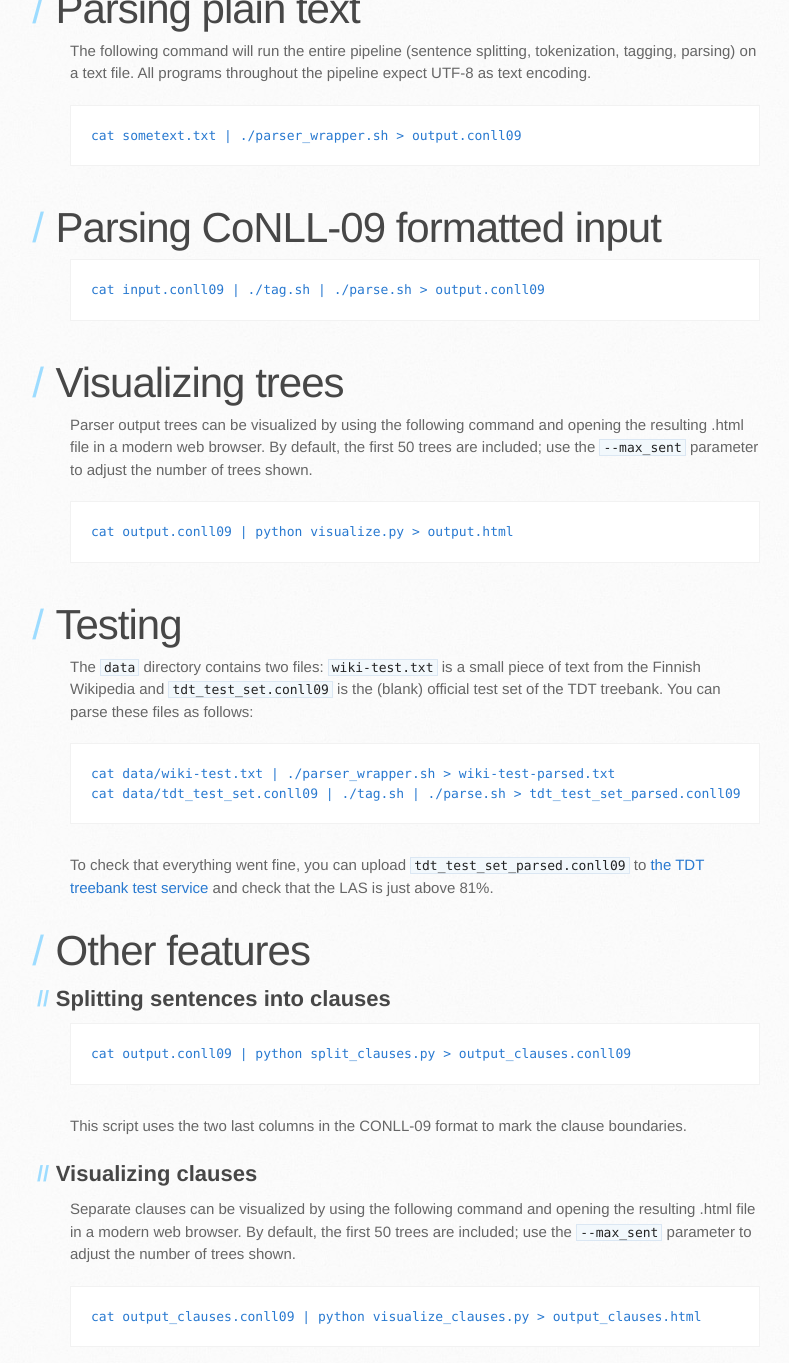
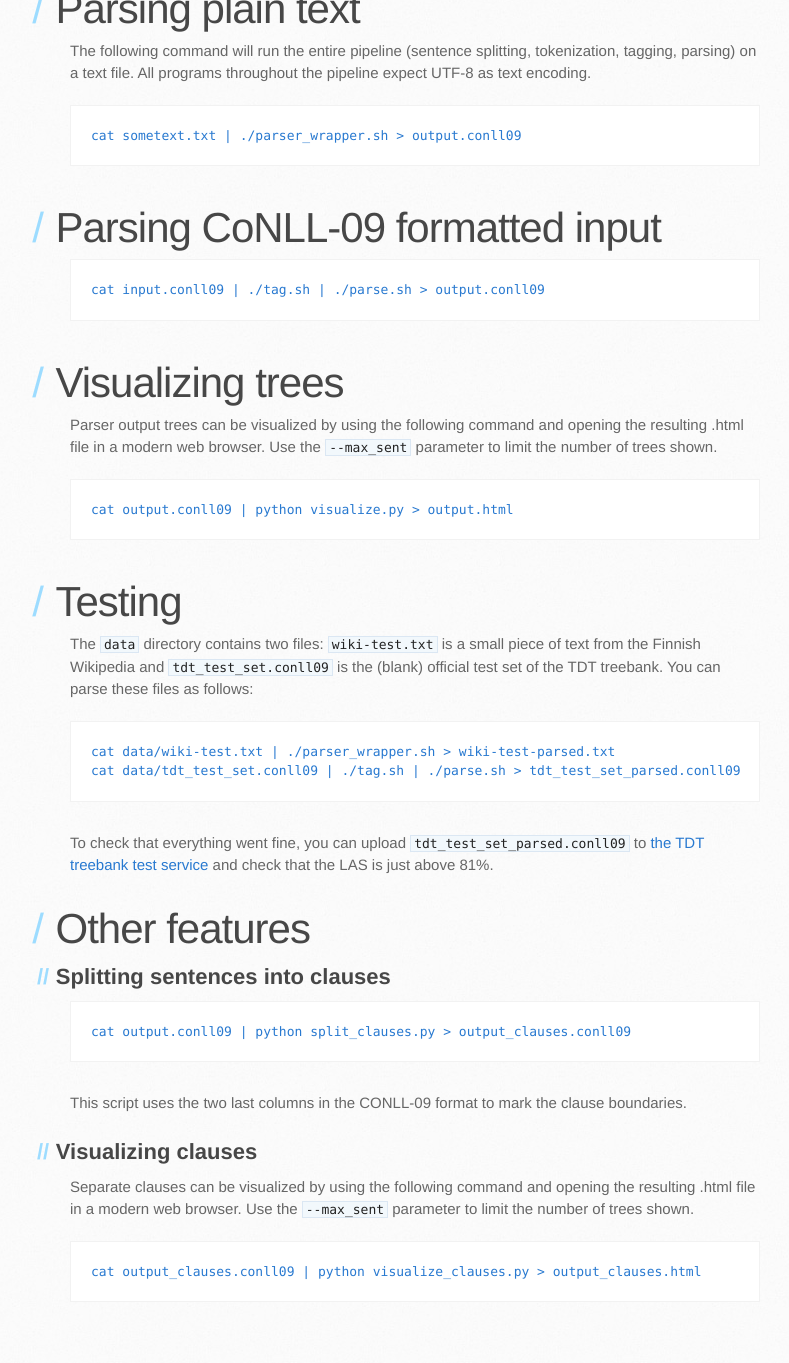
Before and after one commit to TurkuNLP/Finnish-dep-parser, a Jekyll site: the page built from index.md, in a window 1280 px wide and 1400 px high, scrolled down 1136 px. Shown: the top 1363 px of the window, without its empty margins (100-889 px from the left). Built offline with Jekyll 4.4.1, drawn with Linux system fonts in a browser that asks for light colours.

Commit message:
Update index.md

```diff
--- a/index.md
+++ b/index.md
@@ -41,7 +41,7 @@ The following command will run the entire pipeline (sentence splitting, tokeniza
 
 # Visualizing trees
 
-Parser output trees can be visualized by using the following command and opening the resulting .html file in a modern web browser. By default, the first 50 trees are included; use the `--max_sent` parameter to adjust the number of trees shown.
+Parser output trees can be visualized by using the following command and opening the resulting .html file in a modern web browser. Use the `--max_sent` parameter to limit the number of trees shown.
 
     cat output.conll09 | python visualize.py > output.html
 
@@ -64,6 +64,6 @@ This script uses the two last columns in the CONLL-09 format to mark the clause
 
 ## Visualizing clauses
 
-Separate clauses can be visualized by using the following command and opening the resulting .html file in a modern web browser. By default, the first 50 trees are included; use the `--max_sent` parameter to adjust the number of trees shown.
+Separate clauses can be visualized by using the following command and opening the resulting .html file in a modern web browser. Use the `--max_sent` parameter to limit the number of trees shown.
 
     cat output_clauses.conll09 | python visualize_clauses.py > output_clauses.html
```
